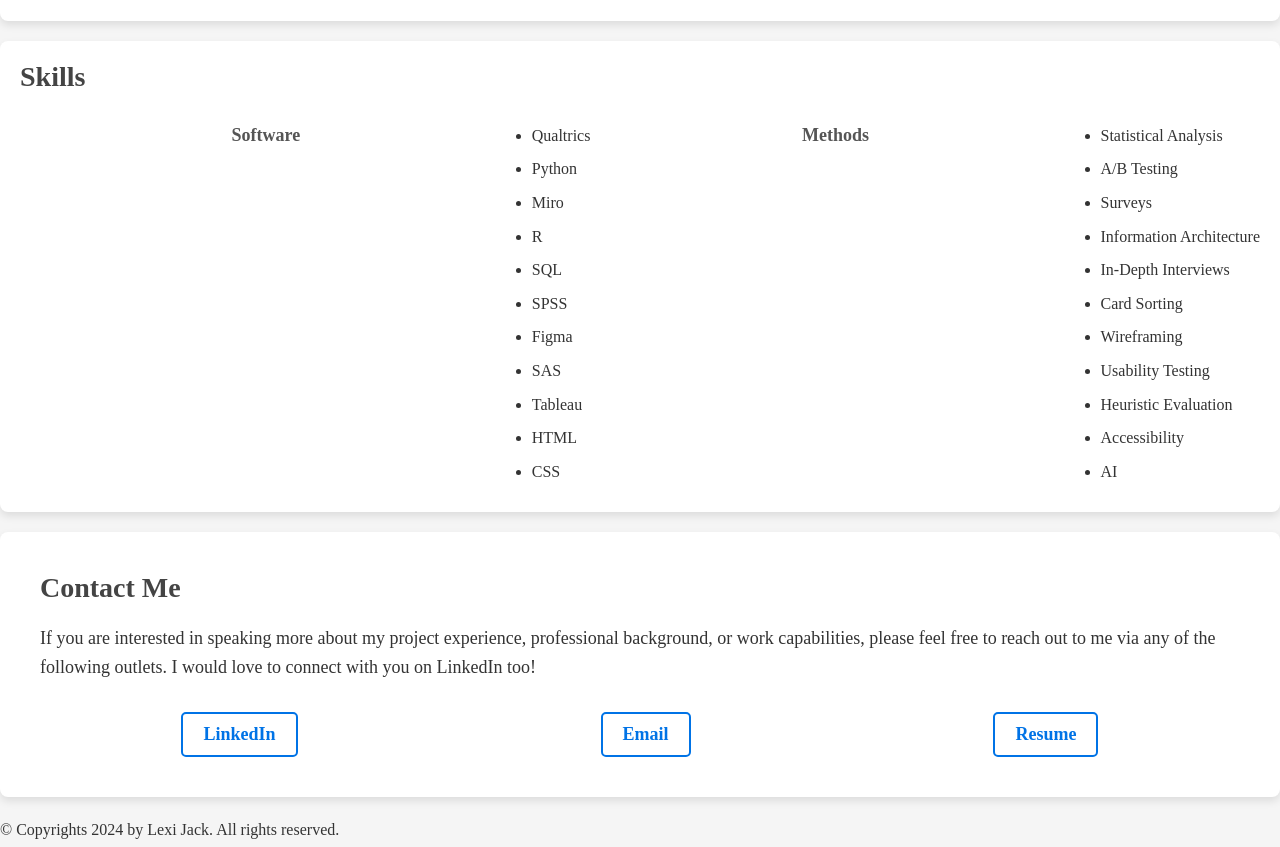
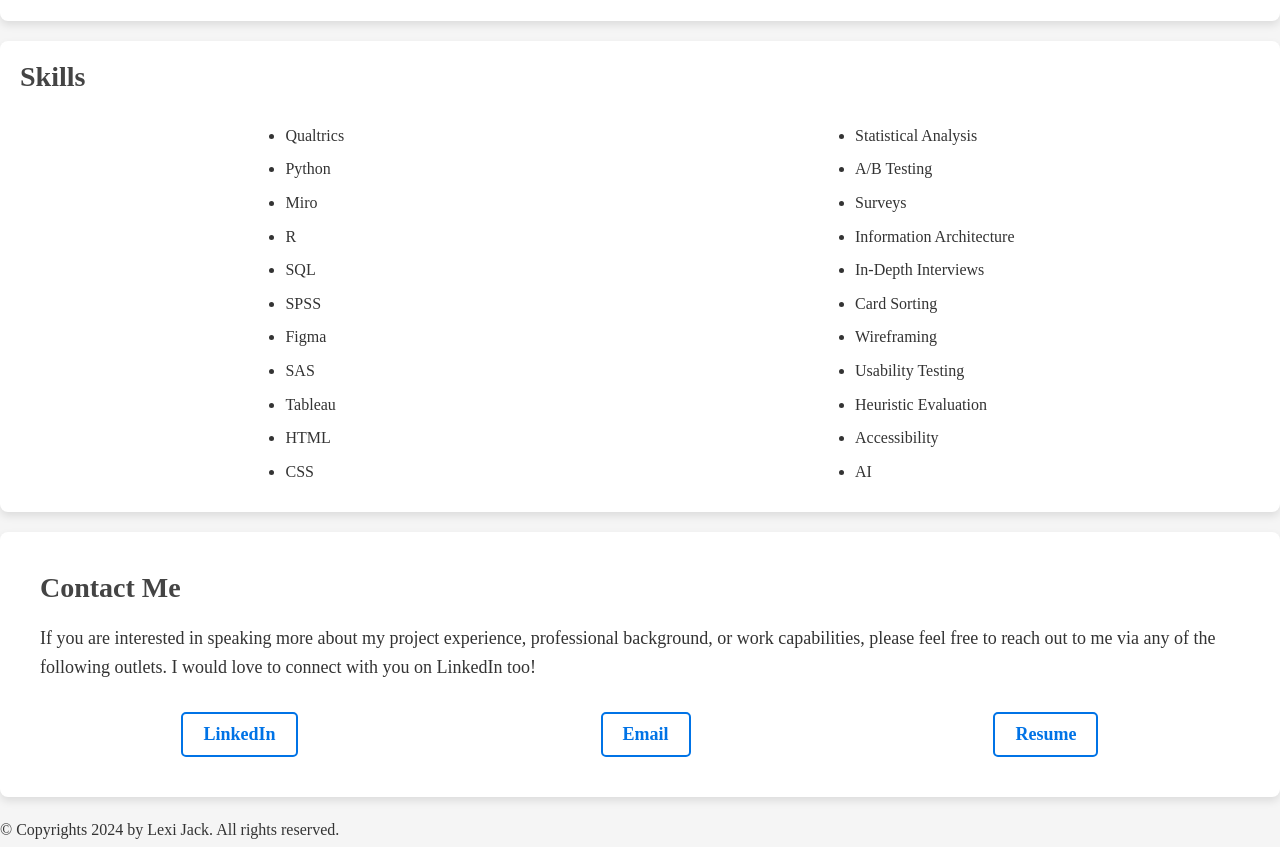
Before and after one commit to lexijack/539_final_project, a plain HTML site: page index.html in a window 1280 px wide. Shown: the part 940-1787 px from the top of the page. Drawn offline with Linux system fonts and the light colour scheme.

Commit message:
Add files via upload

```diff
--- a/index.html
+++ b/index.html
@@ -37,7 +37,6 @@
     <div class="skills-container">
         <div class="skills-title">Skills</div>
             <div class="skills-column" id="my-software">
-                <h3 class="sub-title">Software</h3>
                 <ul>
                     <li>Qualtrics</li>
                     <li>Python</li>
@@ -51,8 +50,6 @@
                     <li>HTML</li>
                     <li>CSS</li>
                 </ul>
-
-                <h3 class="sub-title">Methods</h3>
                 <ul>
                     <li>Statistical Analysis</li>
                     <li>A/B Testing</li>
```
